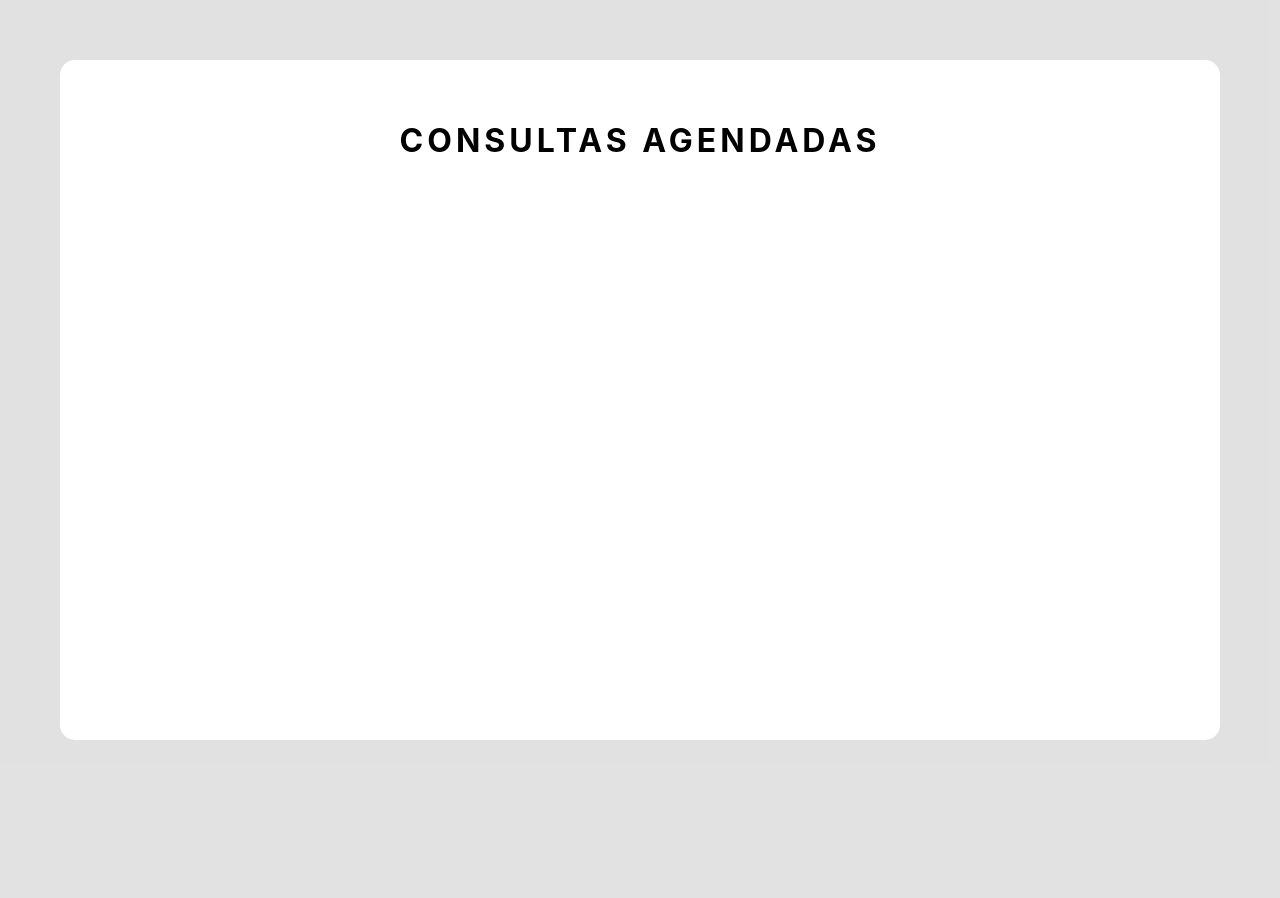
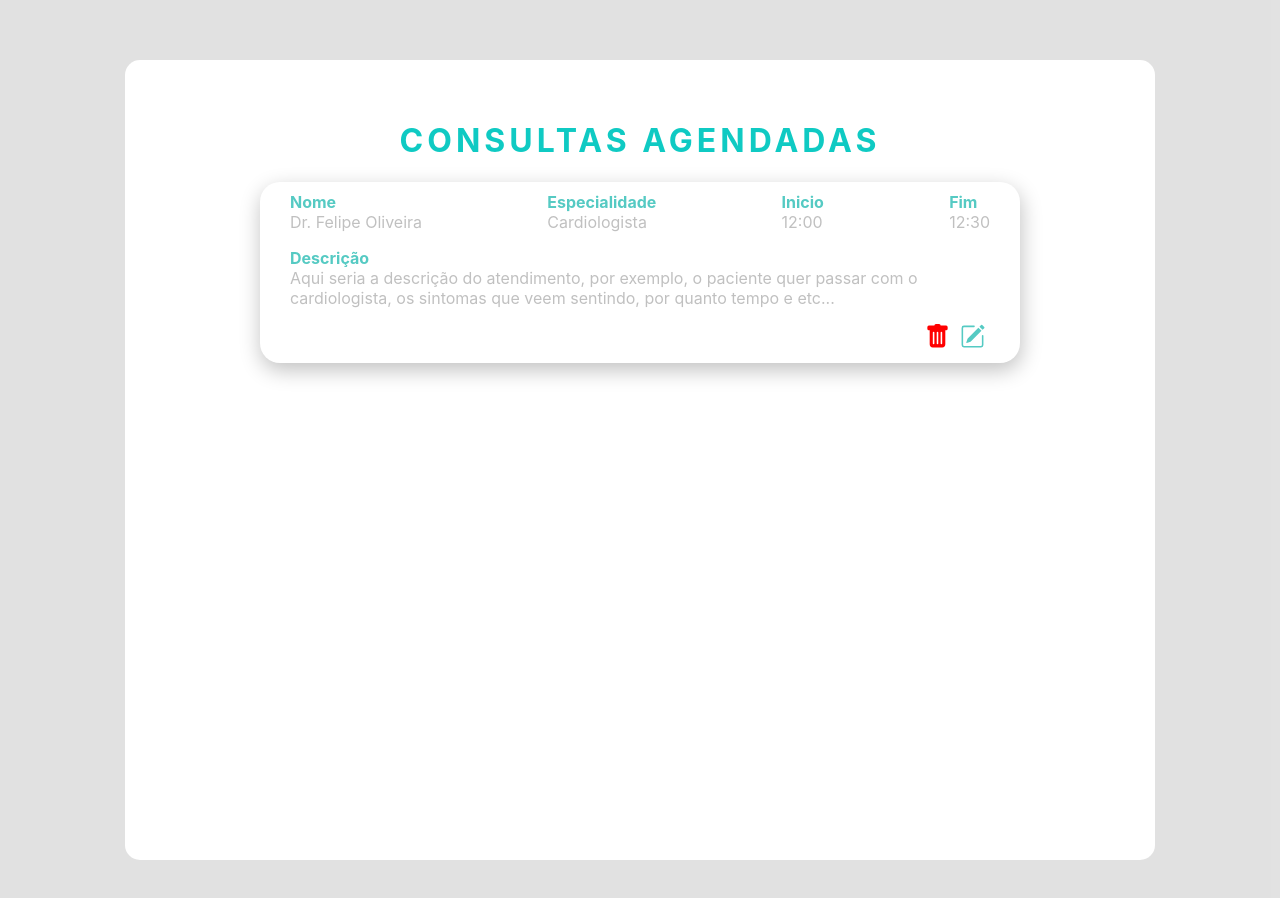
Before and after one commit to FelipeEduardoOliveira/Consultas, a React (Create React App) app: page /consultas in a window 1280 px wide. Shown: the top 898 px of the page. Built offline with nearby package versions, Linux system fonts and the light colour scheme.

Commit message:
Pagina Consultas agendadas html

```diff
--- a/src/pages/Preview/index.js
+++ b/src/pages/Preview/index.js
@@ -1,5 +1,6 @@
 import React, { Component } from 'react';
-import { Title, Container, ContainerPreview, Overview } from './styles';
+import { Title, Container, ContainerPreview, Overview, BoxButton } from './styles';
+import { BsFillTrashFill, BsPencilSquare } from 'react-icons/bs';
 
 class Preview extends Component {
     constructor(props) {
@@ -18,8 +19,45 @@ class Preview extends Component {
 
 
                     <Overview>
+                        <div className='Header'>
+                            <label>
+                                Nome
+                        <p>Dr. Felipe Oliveira</p>
+                            </label>
+                            <label>
+                                Especialidade
+                        <p>Cardiologista</p>
+                            </label>
+                            <label>
+                                Inicio
+                        <p>12:00</p>
+                            </label>
+                            <label>
+                                Fim
+                        <p>12:30</p>
+                            </label>
+                        </div>
 
+                        <label className='Descricao'>
+                            Descrição
+                        <p>Aqui seria a descrição do atendimento, por exemplo, o paciente quer passar com o cardiologista, os sintomas que veem sentindo, por quanto tempo e etc...</p>
+                        </label>
+
+                        <BoxButton>
+                            <a onClick={() => alert('teste')}>
+                                <BsFillTrashFill
+                                    color={'red'}
+                                    size={25} />
+                            </a>
+
+                            <a onClick={() => alert('teste')}>
+                                <BsPencilSquare
+                                    color={'rgb(85,202,195)'}
+                                    size={25} />
+                            </a>
+                        </BoxButton>
                     </Overview>
+
                 </ContainerPreview>
 
 
--- a/src/pages/Preview/styles.js
+++ b/src/pages/Preview/styles.js
@@ -1,7 +1,8 @@
 import Styled from 'styled-components';
 
 export const Container = Styled.div`
-
+display: flex;
+justify-content: center;
 height: 100vh;
 padding: 60px;
 background-color: #DDDD;
@@ -10,9 +11,11 @@ justify-content: center;
 
 export const ContainerPreview = Styled.div`
 display: flex;
+align-items: center;
 flex-direction: column;
 border-radius: 15px;
 padding: 40px;
+width: 950px;
 min-height: 600px;
 background-color: #FFF;
 
@@ -23,9 +26,45 @@ export const Title = Styled.h1`
 text-transform: uppercase;
 letter-spacing: 4px;
 text-align: center;
+font-weight: bold;
+color: rgb(15,202,195);
 
 `;
 
 export const Overview = Styled.div`
+max-width: 700px;
+padding: 10px 30px;
+display: flex;
+flex-direction: column;
+box-shadow: 1px 7px 21px silver;
+border-radius: 20px;
+margin-bottom: 10px;
 
+label{
+        font-weight: bold;
+        color: rgb(85,202,195);
+    }
+    p{
+        margin-top: 0;
+        font-weight: normal;
+        color: silver;
+    }
+.Header{
+    display: flex;
+    flex-direction: row;
+    justify-content: space-between;
+
+}
 `;
+
+export const BoxButton = Styled.div`
+display: flex;
+justify-content: flex-end;
+a{
+    padding: 0 5px;
+}
+a:hover{
+cursor: pointer;
+transform: scale(1.2);
+}
+`;
--- a/src/pages/Register/index.js
+++ b/src/pages/Register/index.js
@@ -57,6 +57,7 @@ class Register extends Component {
 
                     <ButtonBox>
                         <Button
+                            onClick={() => alert('Cancelado')}
                             className='btn'
                             variant="contained"
                             color="secondary">
@@ -64,6 +65,7 @@ class Register extends Component {
                     </Button>
 
                         <Button
+                            onClick={() => alert('Salvo')}
                             className='btn'
                             variant="contained"
                             color='primary'>
--- a/src/pages/Register/styles.js
+++ b/src/pages/Register/styles.js
@@ -1,7 +1,8 @@
 import Styled from 'styled-components';
 
 export const Container = Styled.div`
-
+display:flex;
+justify-content: center;
 height: 100vh;
 padding: 60px;
 background-color: #DDDD;
@@ -11,6 +12,7 @@ justify-content: center;
 export const ContainerRegister = Styled.div`
 display: flex;
 flex-direction: column;
+width: 950px;
 border-radius: 15px;
 padding: 40px;
 background-color: #FFF;
```
